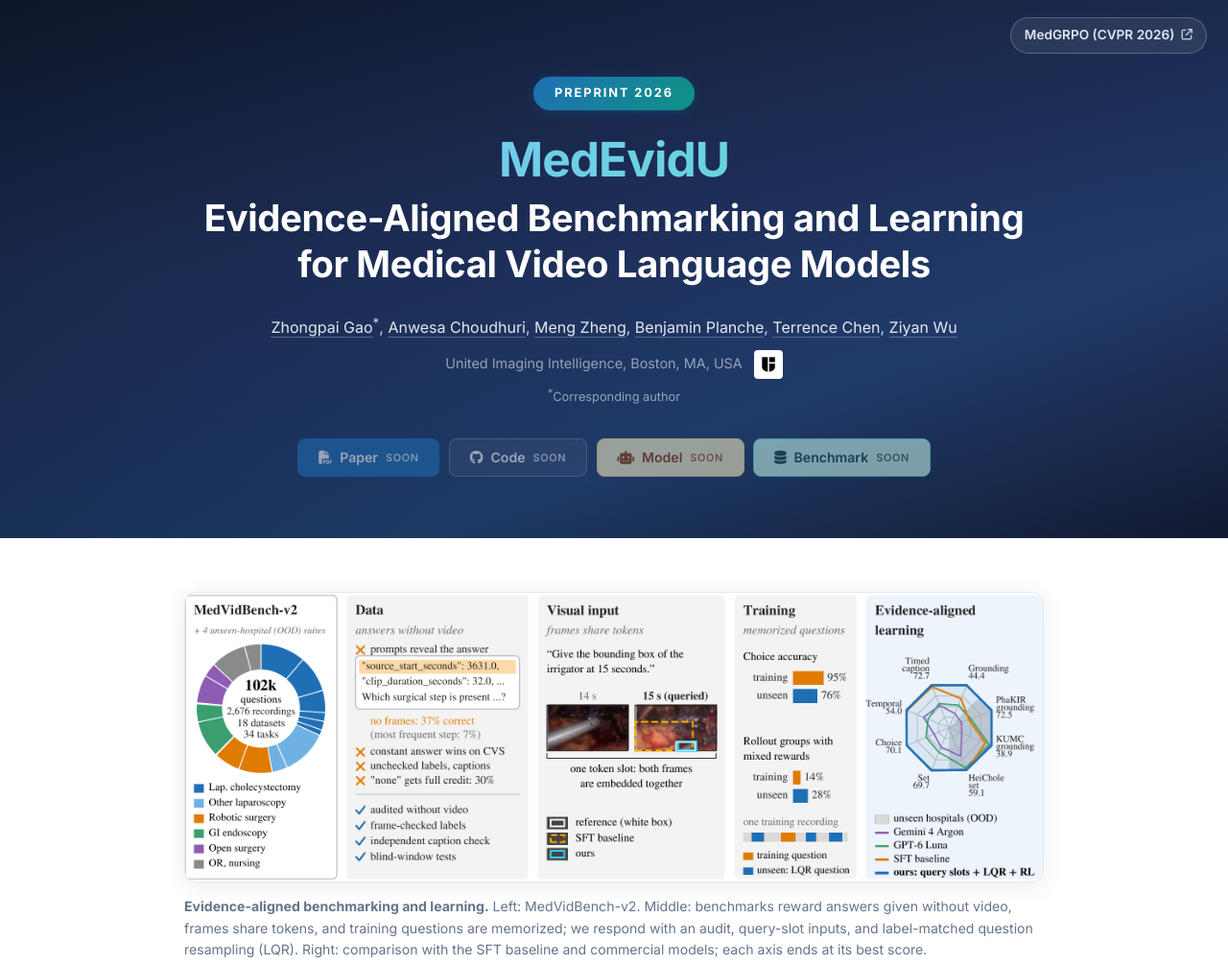
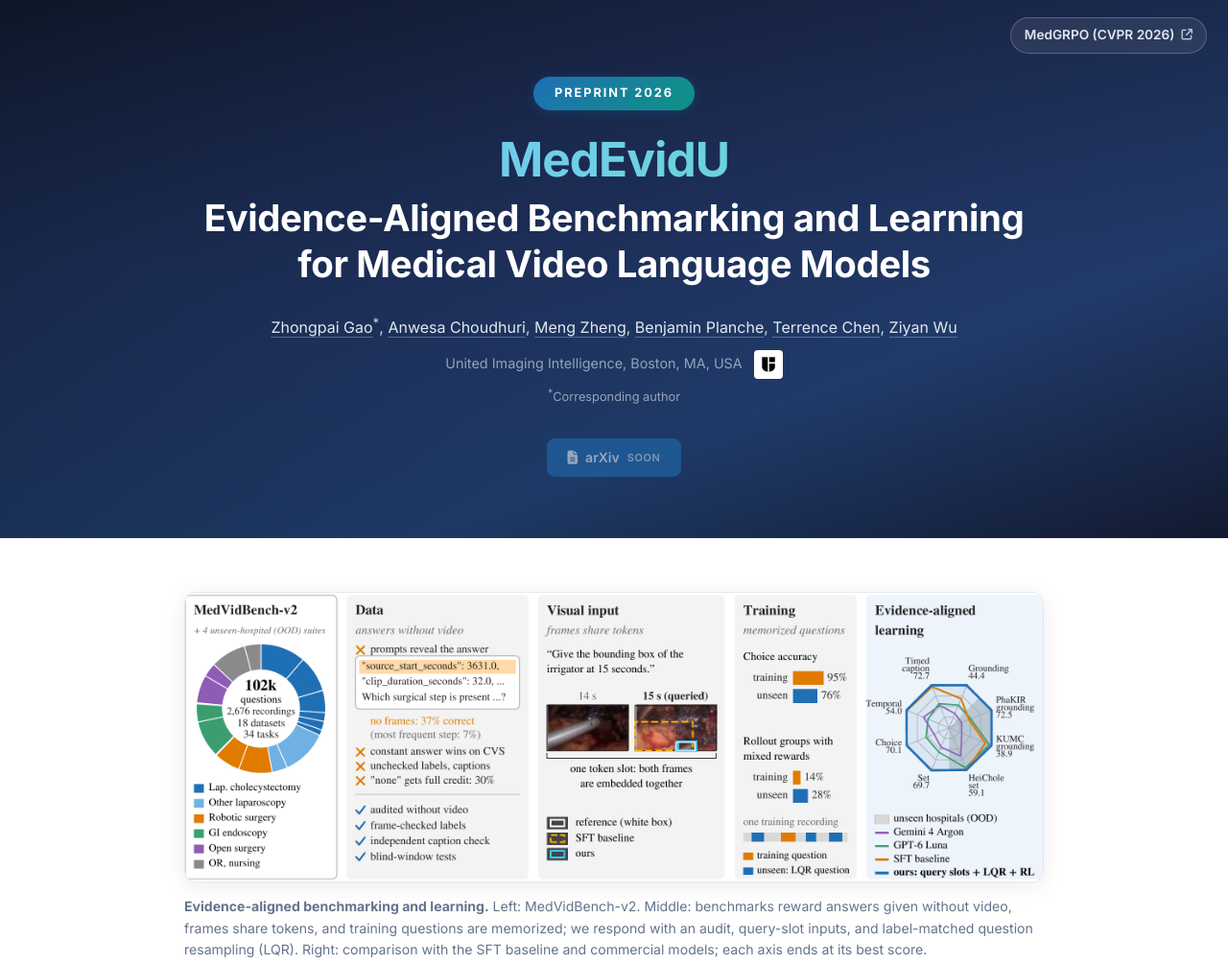
Before and after one commit to Gaozhongpai/MedEvidU, a plain HTML site: page index.html in a window 1280 px wide. Shown: the top 1005 px of the page at 96% size. Drawn offline with Linux system fonts and the light colour scheme.

Commit message:
Show only an arXiv (soon) button
Co-Authored-By: Claude Opus 5.5 <noreply@anthropic.com>
Claude-Session: https://claude.ai/code/session_01MLLJdcRAo1YUYihqxSYyg4

```diff
--- a/index.html
+++ b/index.html
@@ -39,10 +39,7 @@
       <div class="corr"><sup>*</sup>Corresponding author</div>
     </div>
     <div class="links">
-<span class="btn btn-primary soon" title="Coming soon"><i class="fas fa-file-pdf"></i> Paper <em>soon</em></span>
-<span class="btn btn-dark soon" title="Coming soon"><i class="fab fa-github"></i> Code <em>soon</em></span>
-<span class="btn btn-yellow soon" title="Coming soon"><i class="fas fa-robot"></i> Model <em>soon</em></span>
-<span class="btn btn-teal soon" title="Coming soon"><i class="fas fa-database"></i> Benchmark <em>soon</em></span>
+<span class="btn btn-primary soon" title="Coming soon"><i class="fas fa-file-lines"></i> arXiv <em>soon</em></span>
     </div>
   </div>
 </section>
```
